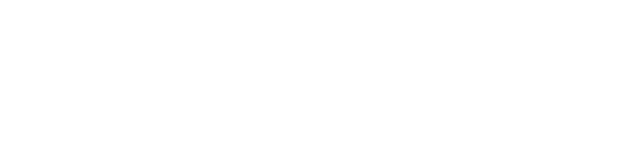
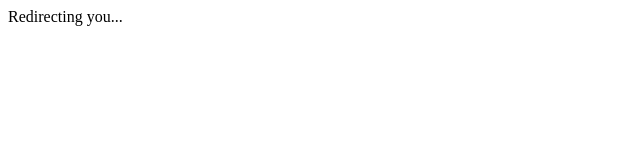
Before and after one commit to utendo/discord, a plain HTML site: page index.html in a window 1280 px wide. Shown: the whole page, without its empty margins (0-640 px from the left). Drawn offline with Linux system fonts and the light colour scheme.

Commit message:
Update index.html

```diff
--- a/index.html
+++ b/index.html
@@ -9,5 +9,6 @@
 </head>
 
 <body>
+  <p>Redirecting you...</p>
 </body>
 </html>
```
